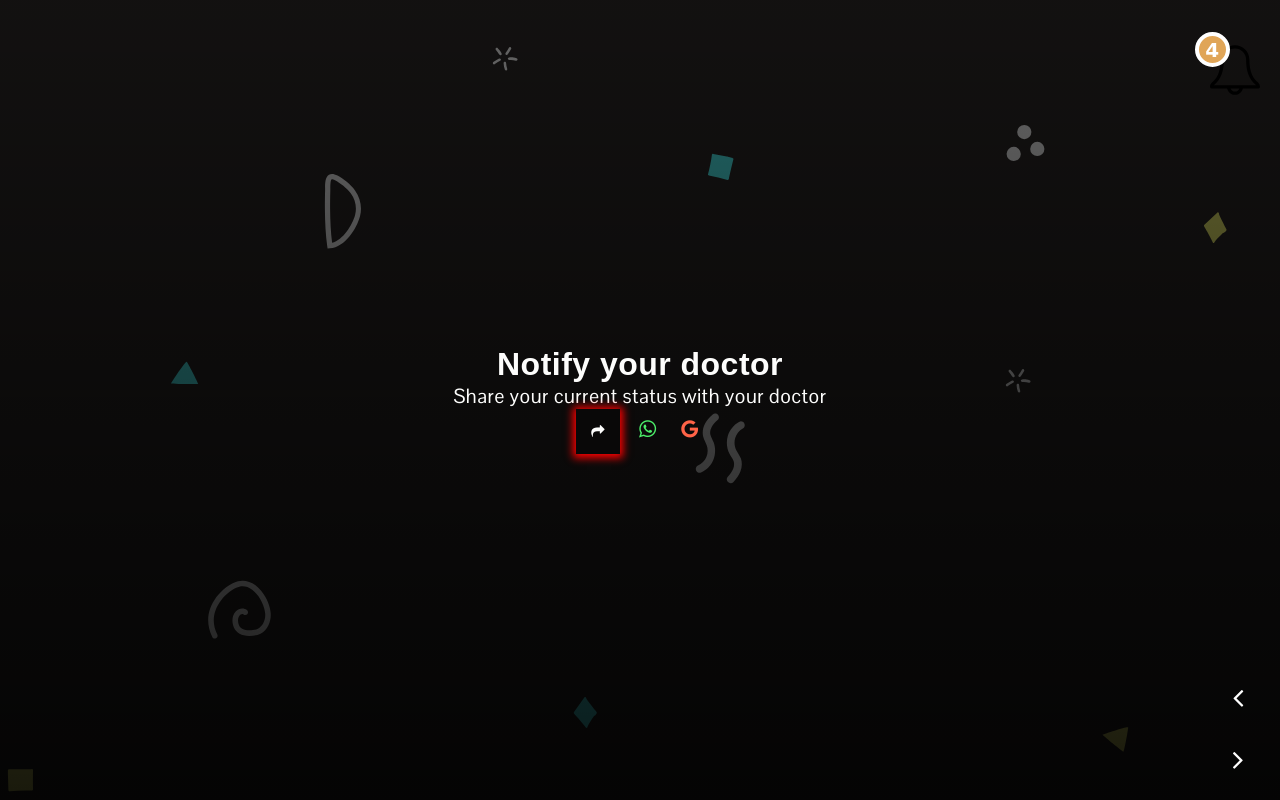
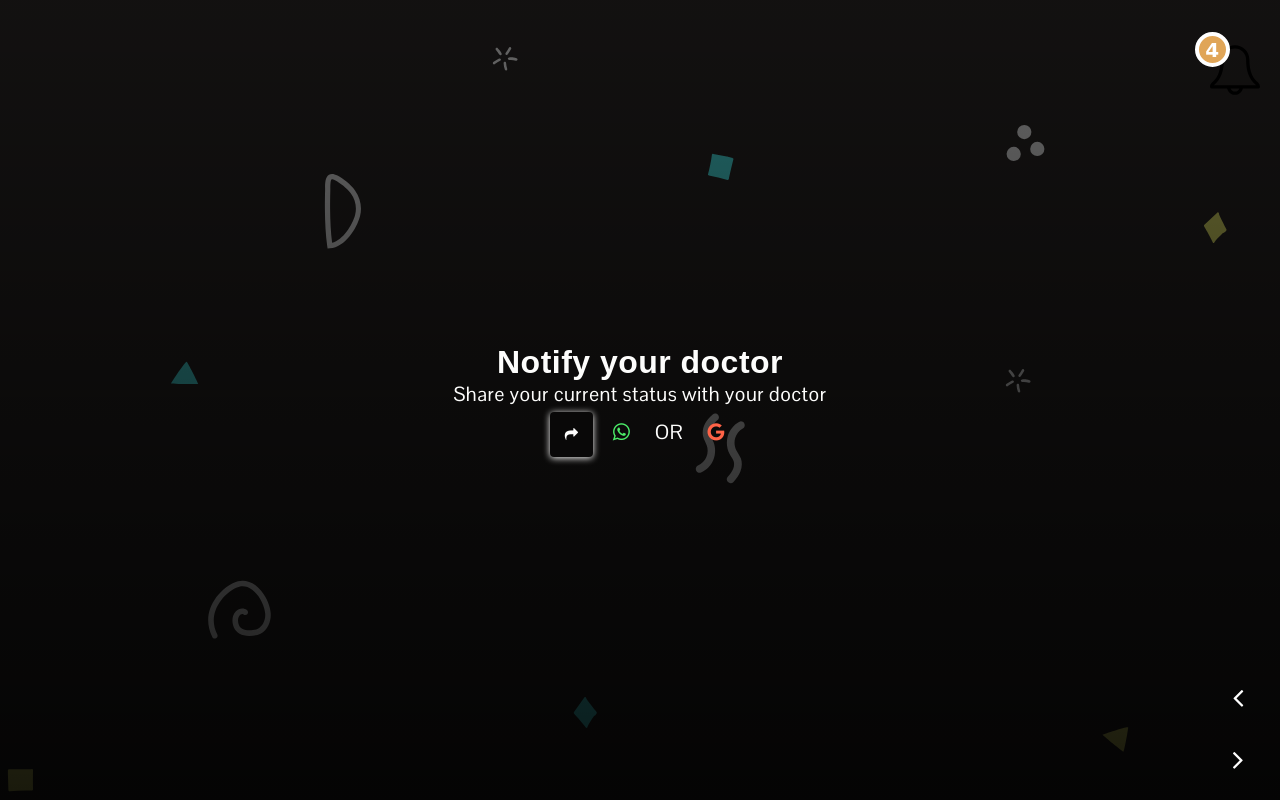
Before and after one commit to joshtom/health-journal-app, a website: page src/index.html in a window 1280 px wide. Both pictures are taken after a click on the button "share". Shown: the part 4800-5600 px from the top of the page. Drawn offline with nearby package versions, Linux system fonts and the light colour scheme; a web font is replaced by a local one.

Commit message:
Added toggle to share button

```diff
--- a/src/index.html
+++ b/src/index.html
@@ -100,8 +100,9 @@
       <h1 class="text-white"> Notify your doctor </h1>
       <article class="text-white"> Share your current status with your doctor </article>
         <div class="share">
-          <button id="share"><i class="fa fa-share text-white"></i></button>
+          <button id="share" aria-label="share"><i class="fa fa-share text-white"></i></button>
           <i class="fa fa-whatsapp" ></i>
+          <span id="or">OR</span>
           <i class="fa fa-google"></i>
         </div>
       </div>
@@ -109,8 +110,8 @@
       <!-- End of Howdy section -->
 
       <nav>
-        <div class="previous"> <i class="fa fa-angle-left"></i> </div>
-        <div class="next"> <i class="fa fa-angle-right"></i> </div>
+        <div class="previous" aria-label="previous"> <i class="fa fa-angle-left"></i> </div>
+        <div class="next" aria-label="next"> <i class="fa fa-angle-right"></i> </div>
       </nav>
 
     <!-- Load Animation from GSAP url -->
--- a/src/js/script.js
+++ b/src/js/script.js
@@ -89,9 +89,24 @@ const _value = () => { return _element.value }
   });
 
   // Set opacity to 1 when share button is clicked
+  const whatsappIcon = _element(".fa-whatsapp");
+  const googleIcon = _element(".fa-google");
+
   _element("#share").addEventListener('click', () => {
-    btnTransition.to(".fa-whatsapp", { duration: .5, opacity: 1, ease: 'power' })
-                  .to(".fa-google", { duration: .5, opacity: 1, ease: 'power' })
+    if (!whatsappIcon.classList.contains("active") || !googleIcon.classList.contains("active")) {
+      btnTransition.to(".fa-whatsapp", 0.5, { opacity: 1, ease: "elastic.out(1, 0.3)" })
+                  .to("#or", 0.5, { opacity: 1, ease: "elastic.out(1, 0.3)" })
+                  .to(".fa-google", 0.5, { opacity: 1, ease: "elastic.out(1, 0.3)" });
+      whatsappIcon.classList.add("active");
+      googleIcon.classList.add("active");
+    } else {
+      btnTransition.to(".fa-whatsapp", 0.5, { opacity: 0, ease: "elastic.out(1, 0.3)" })
+                    .to("#or", 0.5, { opacity: 0, ease: "elastic.out(1, 0.3)" })
+                    .to(".fa-google", 0.5, { opacity: 0, ease: "elastic.out(1, 0.3)" })
+      whatsappIcon.classList.remove("active");
+      googleIcon.classList.remove("active");
+    }
+
   })
 
 tl.from("#doc", {duration: .6, x: 1000, ease: "power", opacity: 0})
--- a/src/sass/main.scss
+++ b/src/sass/main.scss
@@ -346,10 +346,15 @@ article {
       padding: 15px;
       background: #090808;
       border: none;
-      box-shadow: 0px 1px 8px 3px red;
+      box-shadow: 0px 1px 7px 0px $white;
+      cursor: pointer;
+      border-radius: 4px;
+      margin-top: 5px;
     }
-
-    i.fa-whatsapp, .fa-google {
+    #or {
+      font-family: $pontano;
+    }
+    i.fa-whatsapp, .fa-google, #or {
       color: $white;
       margin-left: 10px;
       font-size: 20px;
```
Also changed, not shown: src/style/main.css, 1 other file.
